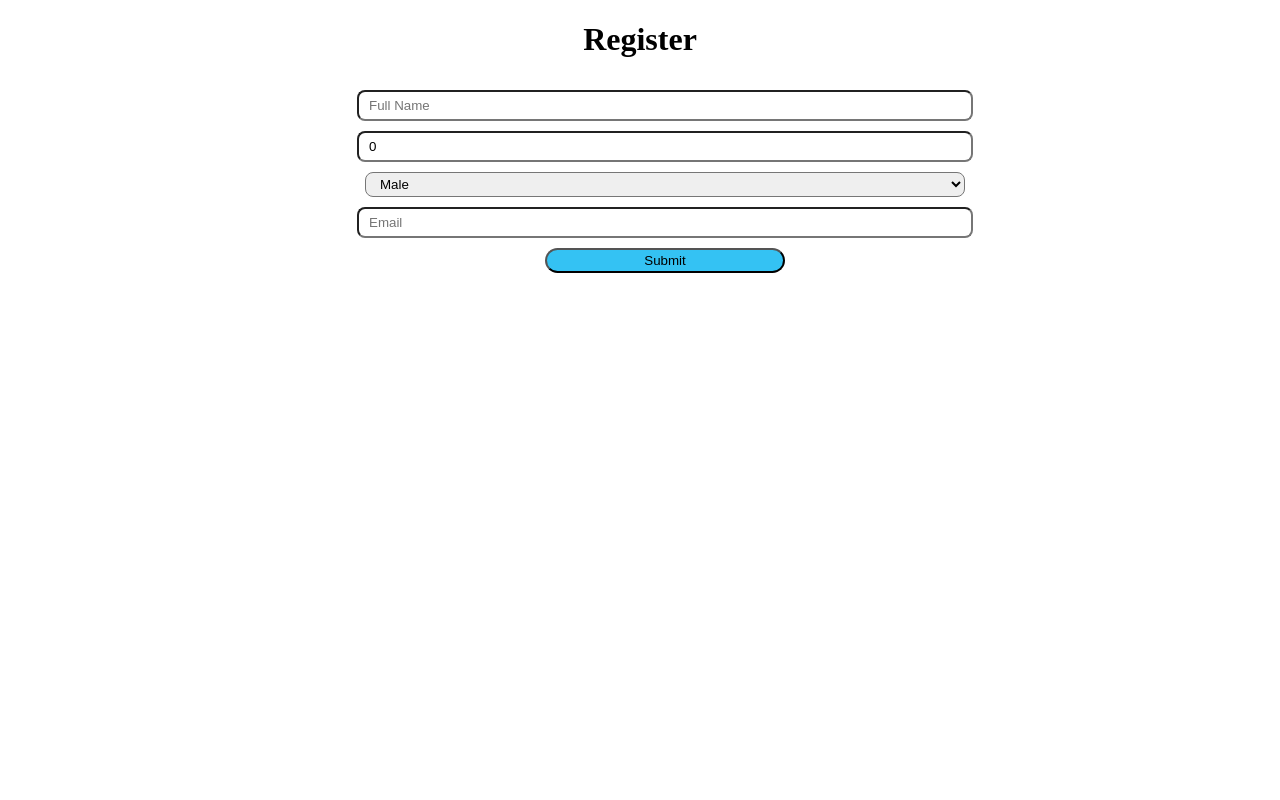
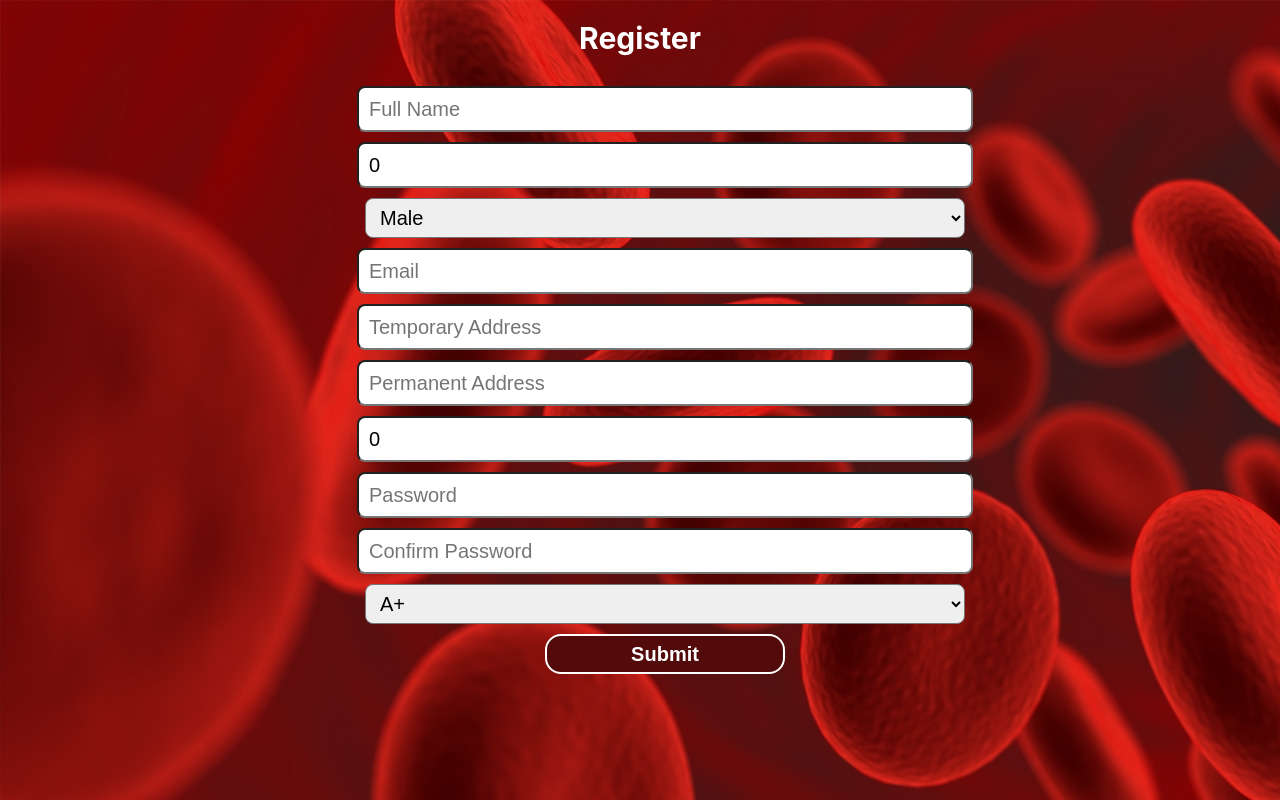
Before and after one commit to prakash1126/BloodManagementSystem, a React (Create React App) app in the folder client/: page / in a window 1280 px wide. Built offline with nearby package versions, Linux system fonts and the light colour scheme.

Commit message:
register page design

```diff
--- a/client/src/App.css
+++ b/client/src/App.css
@@ -1,5 +1,5 @@
 body{
-  font-family:Montserrat;
+  background-image:url('./assests/images/background.jpg');
 
 }
 .App {
@@ -52,12 +52,14 @@ body{
 .Form .Field{
   border-radius: 0.5rem;
   margin-top:10px;
-  height: 25px;
+  height: 40px;
   width:75%;
   padding-left:10px;
+  font-size:20px;
 }
 .Errors{
-  color:red;
+  color:rgb(192, 213, 7);
+  font-weight: bold;
 }
 .Body{
   align-items: center;
@@ -65,10 +67,18 @@ body{
   flex-direction: column;
   justify-content: center;
 }
+.Body h1{
+  font-size:30px;
+  color:#ffffff
+}
 .btn{
-  background-color: #34c2f3;
+  background-color: #520a0a;
   margin-top:10px;
   width:30%;
-  height:25px;
+  height:40px;
+  font-size:20px;
+  color:#ffffff;
   border-radius:1rem;
+  border: 2px solid #ffffff;
+  font-weight: bold;
 }
--- a/client/src/auth/register.js
+++ b/client/src/auth/register.js
@@ -6,14 +6,35 @@ import '../App.css'
    fullName: Yup.string()
      .min(2, 'Too Short!')
      .max(50, 'Too Long!')
-     .required('Required'),
+     .required('required'),
    age: Yup.string()
-     .min(0, 'Too Short!')
-     .max(3, 'Too Long!')
-     .required('Required'),
+    .min(2, 'Too short!')
+    .max(4, 'Too Long!')
+    .required('required'),
    gender:Yup.string().required("required"),
-   email: Yup.string().email('Invalid email').required('Required'),
-
+   temporaryAddress: Yup.string()
+   .min(2, 'Too short!')
+   .max(50, 'Too Long!')
+   .required('required'),
+   permanentAddress: Yup.string()
+   .min(2, 'Too short!')
+   .max(50, 'Too Long!')
+   .required('required'),
+   email: Yup.string().email('Invalid email').required('required'),
+   phoneNumber: Yup.string()
+   .min(1, 'Too short!')
+   .max(10, 'Too Long!')
+   .required("required"),
+   password: Yup.string()
+   .min(5, "Too Short!")
+   .max(100, "Too Long!")
+   .required("required"),
+ confirmPassword: Yup.string()
+   .min(8, "Too Short!")
+   .max(100, "Too Long!")
+   .required("required")
+   .oneOf([Yup.ref("password"), null], "Passwords must match"),
+  bloodGroup:Yup.string().required("required")
  });
 
  const Register = () => (
@@ -22,9 +43,14 @@ import '../App.css'
      <Formik
        initialValues={{
          fullName: '',
-         age:Number(''),
+         age:Number(),
          gender:'',
+         phoneNumber:Number(),
+         temporaryAddress:'',
+         permanentAddress:'',
          email: '',
+         password:'',
+         bloodGroup:''
        }}
        validationSchema={registerSchema}
        onSubmit={values => {
@@ -39,16 +65,36 @@ import '../App.css'
              <div className="Errors">{errors.fullName}</div>
            ) : null}
            <Field name="age" placeholder="Age" className="Field" />
-           {errors.age && touched.age ? (
-             <div className="Errors">{errors.age}</div>
-           ) : null}
+           {errors.age && touched.age ? (<div className="Errors">{errors.age}</div>) : null}
            <Field  className="Field" as="select" name="gender" placeholder="Gender">
              <option value="male">Male</option>
              <option value="female">Female</option>
              <option value="others">Others</option>
            </Field>
+           {errors.gender && touched.gender ? <div className="Errors">{errors.gender}</div> : null}
            <Field name="email" placeholder="Email" type="email" className="Field" />
            {errors.email && touched.email ? <div className="Errors">{errors.email}</div> : null}
+           <Field name="temporaryAddress" placeholder="Temporary Address" type="text" className="Field" />
+           {errors.temporaryAddress && touched.temporaryAddress ? <div className="Errors">{errors.temporaryAddress}</div> : null}
+           <Field name="permanentAddress" placeholder="Permanent Address" type="text" className="Field" />
+           {errors.permanentAddress && touched.permanentAddress ? <div className="Errors">{errors.permanentAddress}</div> : null}
+           <Field name="phoneNumber" placeholder="Phone Number" className="Field" />
+           {errors.phoneNumber && touched.phoneNumber ? <div className="Errors">{errors.phoneNumber}</div> : null}
+           <Field name="password" placeholder="Password" type="password"className="Field" />
+           {errors.password && touched.password ? <div className="Errors">{errors.password}</div> : null}
+           <Field name="confirmPassword" type="password" placeholder="Confirm Password" className="Field" />
+           {errors.confirmPassword && touched.confirmPassword ? <div className="Errors">{errors.confirmPassword}</div> : null}
+           <Field  className="Field" as="select" name="bloodGroup" placeholder="Blood Group">
+             <option value="A+">A+</option>
+             <option value="A-">A-</option>
+             <option value="B+">B+</option>
+             <option value="B-">B-</option>
+             <option value="O+">O+</option>
+             <option value="O-">O-</option>
+             <option value="AB+">AB+</option>
+             <option value="AB-">AB-</option>
+           </Field>
+           {errors.bloodGroup && touched.bloodGroup ? <div className="Errors">{errors.bloodGroup}</div> : null}
            <button className="btn" type="submit">Submit</button>
          </Form>
        )}
```
Also changed, not shown: client/src/assests/images/background.jpg (added).
